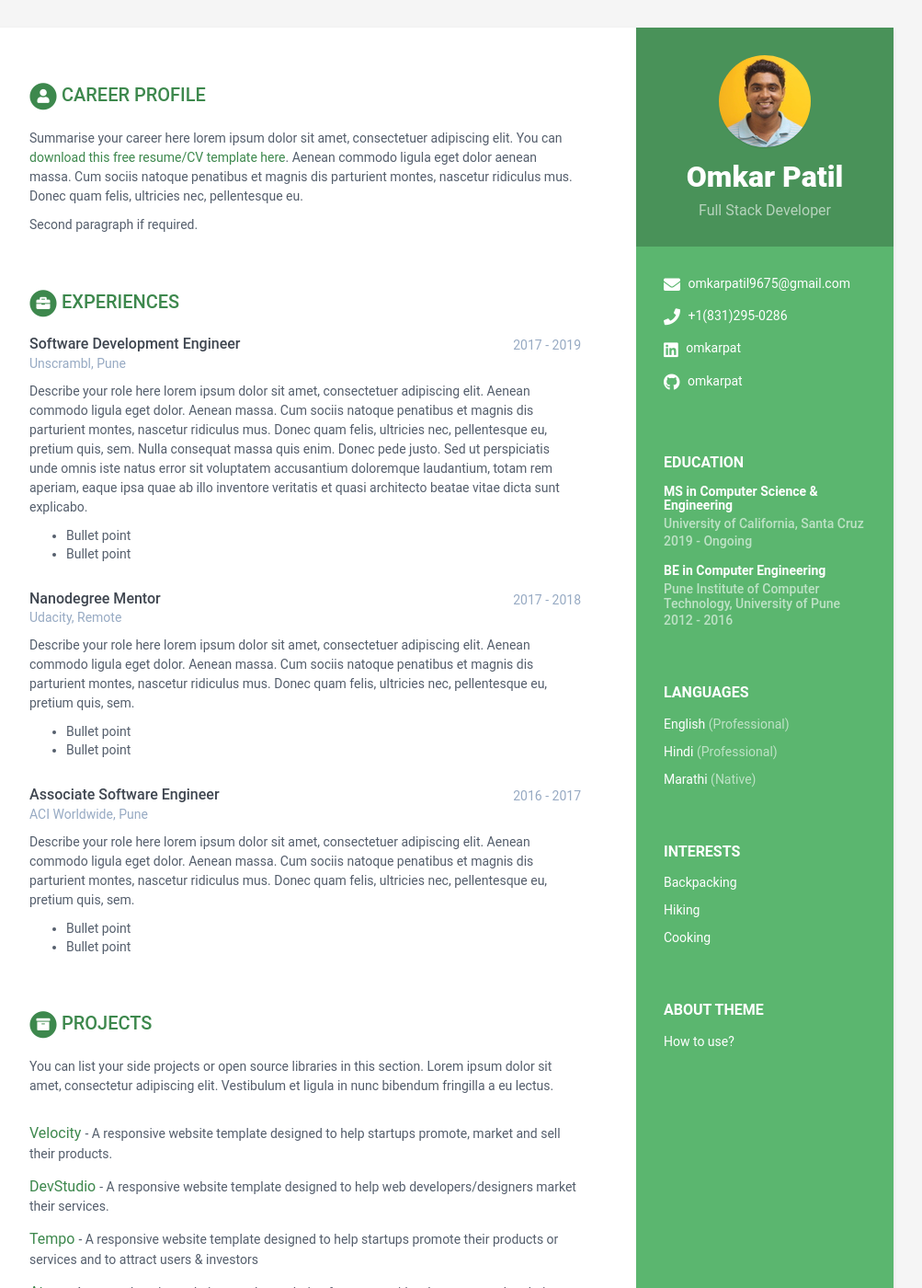
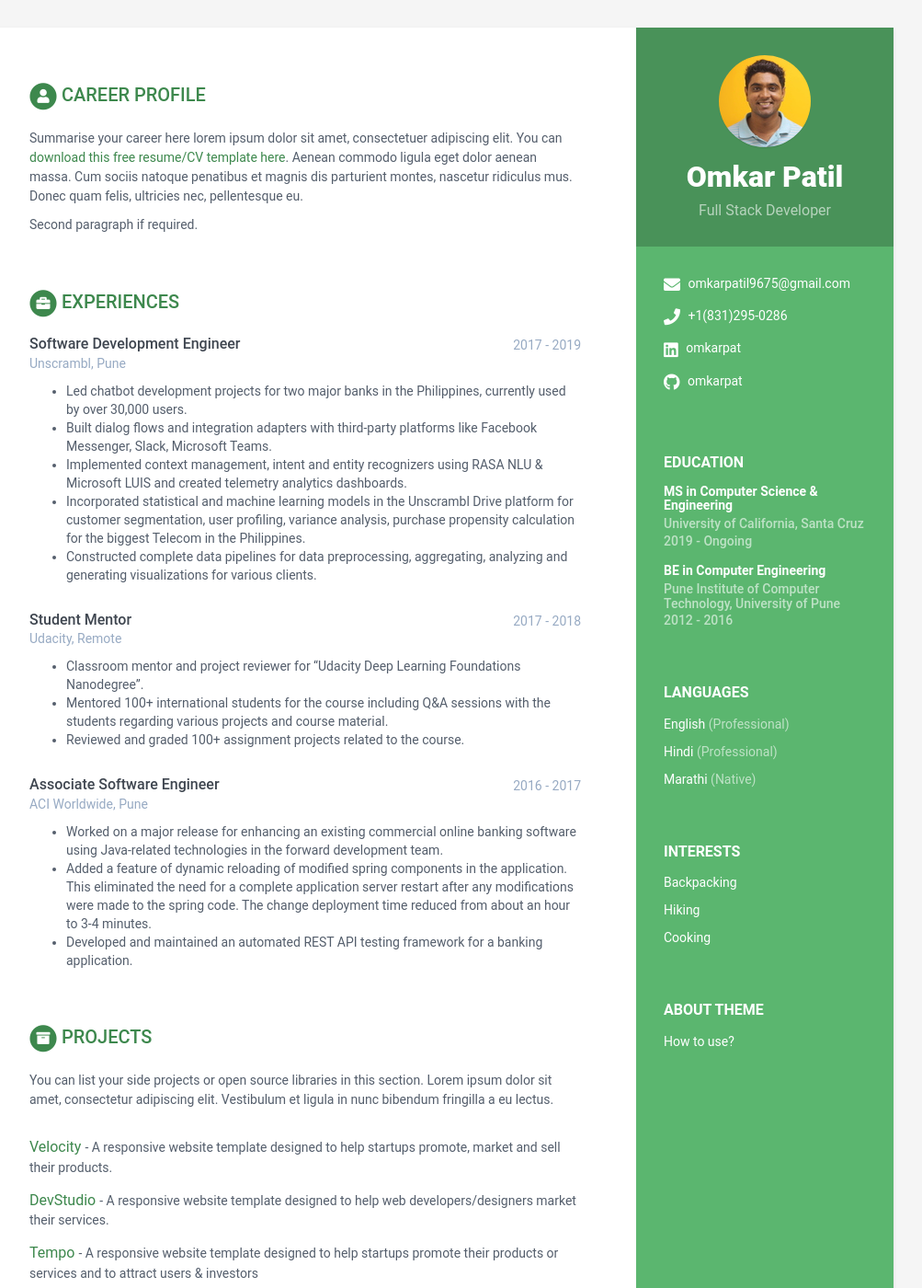
Before and after one commit to omkarpat/mystory, a Jekyll site: the page built from index.html, in a window 1280 px wide and 1400 px high. Shown: the whole window at 92% size, without its empty margins (168-1171 px from the left). Built offline with Jekyll 4.4.1, drawn with Linux system fonts in a browser that asks for light colours.

Commit message:
Update data.yml

```diff
--- a/_data/data.yml
+++ b/_data/data.yml
@@ -86,44 +86,27 @@ experiences:
       time: 2017 - 2019
       company: Unscrambl, Pune
       details: |
-        Describe your role here lorem ipsum dolor sit amet, consectetuer
-        adipiscing elit. Aenean commodo ligula eget dolor. Aenean massa.
-        Cum sociis natoque penatibus et magnis dis parturient montes,
-        nascetur ridiculus mus. Donec quam felis, ultricies nec,
-        pellentesque eu, pretium quis, sem. Nulla consequat massa quis
-        enim. Donec pede justo. Sed ut perspiciatis unde omnis iste natus
-        error sit voluptatem accusantium doloremque laudantium, totam rem
-        aperiam, eaque ipsa quae ab illo inventore veritatis et quasi
-        architecto beatae vitae dicta sunt explicabo.
+        - Led chatbot development projects for two major banks in the Philippines, currently used by over 30,000 users.
+        - Built dialog flows and integration adapters with third-party platforms like Facebook Messenger, Slack, Microsoft Teams.
+        - Implemented context management, intent and entity recognizers using RASA NLU & Microsoft LUIS and created telemetry analytics dashboards.
+        - Incorporated statistical and machine learning models in the Unscrambl Drive platform for customer segmentation, user profiling, variance analysis, purchase propensity calculation for the biggest Telecom in the Philippines.
+        - Constructed complete data pipelines for data preprocessing, aggregating, analyzing and generating visualizations for various clients.
 
-          - Bullet point
-          - Bullet point
-
-    - role: Nanodegree Mentor
+    - role: Student Mentor
       time: 2017 - 2018
       company: Udacity, Remote
       details: |
-        Describe your role here lorem ipsum dolor sit amet, consectetuer
-        adipiscing elit. Aenean commodo ligula eget dolor. Aenean massa.
-        Cum sociis natoque penatibus et magnis dis parturient montes,
-        nascetur ridiculus mus. Donec quam felis, ultricies nec,
-        pellentesque eu, pretium quis, sem.
-
-          - Bullet point
-          - Bullet point
+        - Classroom mentor and project reviewer for "Udacity Deep Learning Foundations Nanodegree".
+        - Mentored 100+ international students for the course including Q&A sessions with the students regarding various projects and course material.
+        - Reviewed and graded 100+ assignment projects related to the course.
 
     - role: Associate Software Engineer
       time: 2016 - 2017
       company: ACI Worldwide, Pune
       details: |
-        Describe your role here lorem ipsum dolor sit amet, consectetuer
-        adipiscing elit. Aenean commodo ligula eget dolor. Aenean massa.
-        Cum sociis natoque penatibus et magnis dis parturient montes,
-        nascetur ridiculus mus. Donec quam felis, ultricies nec,
-        pellentesque eu, pretium quis, sem.
-
-          - Bullet point
-          - Bullet point
+        - Worked on a major release for enhancing an existing commercial online banking software using Java-related technologies in the forward development team.
+        - Added a feature of dynamic reloading of modified spring components in the application. This eliminated the need for a complete application server restart after any modifications were made to the spring code. The change deployment time reduced from about an hour to 3-4 minutes.
+        - Developed and maintained an automated REST API testing framework for a banking application.
 
 
 projects:
```
